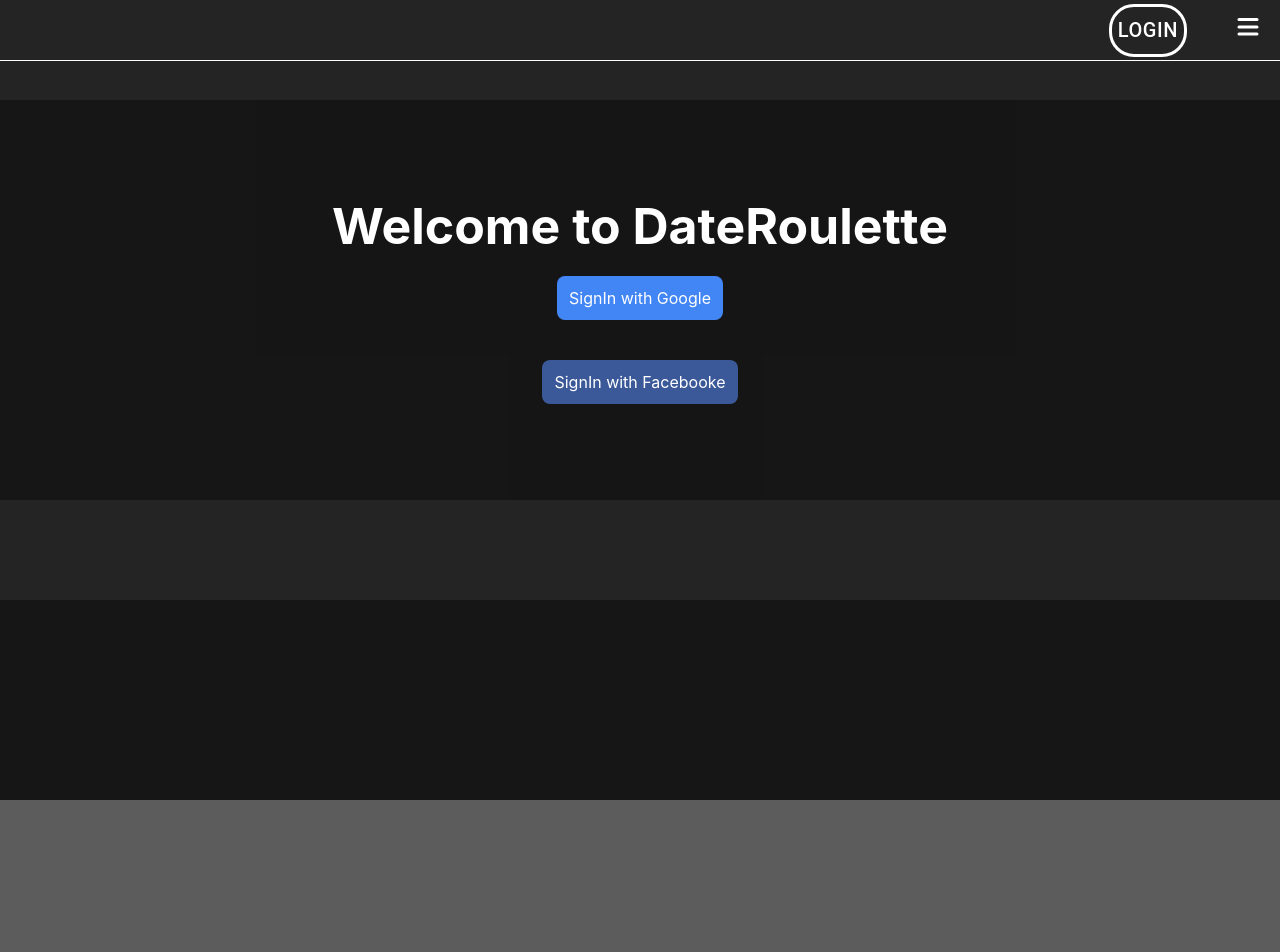
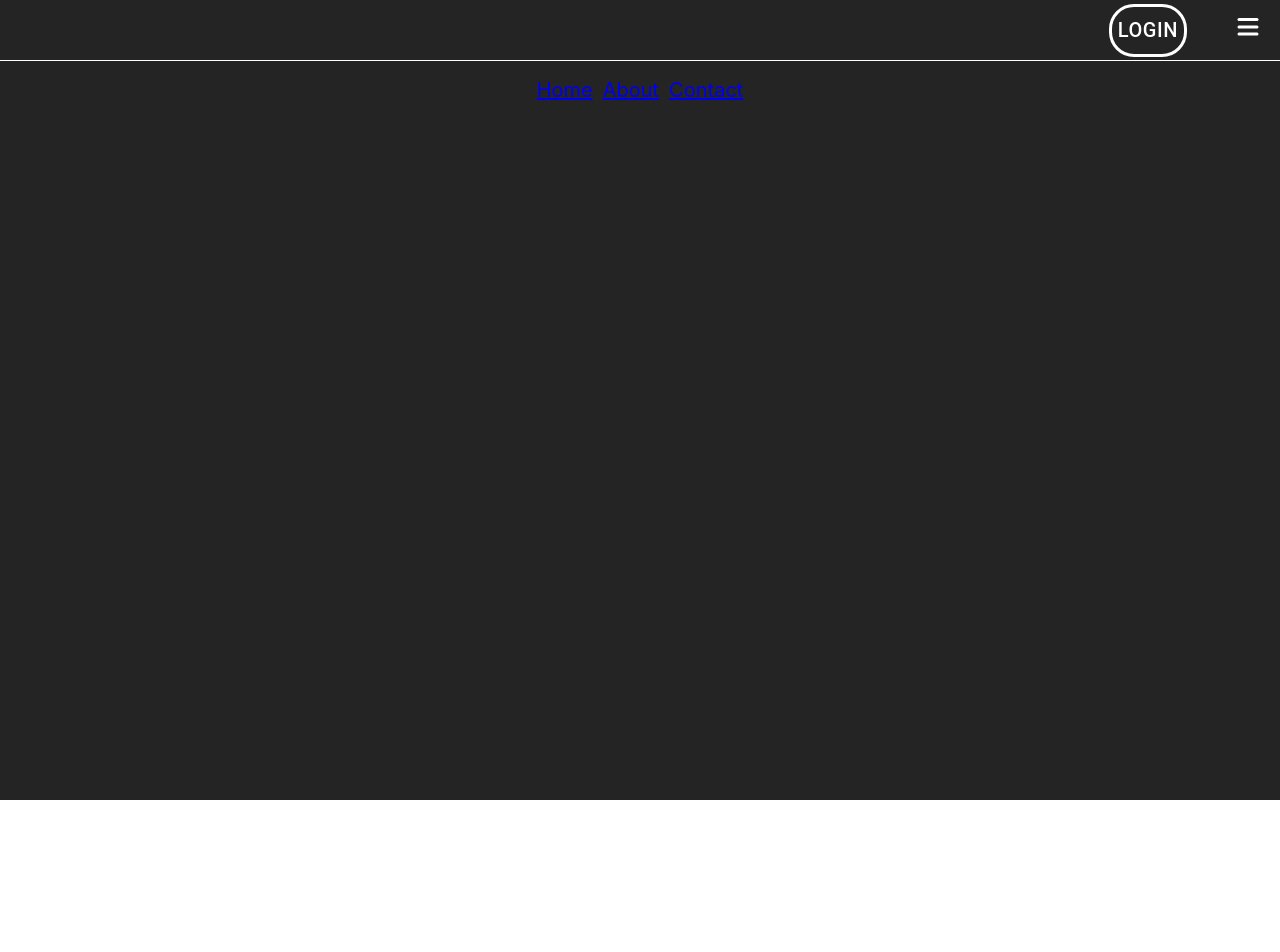
Before and after one commit to ShellyAmbar/ChatRoulatte---React-Node-JS-Socket.io, a React (Create React App) app in the folder client/: page / in a window 1280 px wide. Shown: the top 952 px of the page. After the commit the page ends 800 px from the top, so only its background shows below. Built offline with nearby package versions, Linux system fonts and the light colour scheme; no server answers.

Commit message:
last commit

```diff
--- a/client/src/Components/Pages/Registeration/Registeraion.js
+++ b/client/src/Components/Pages/Registeration/Registeraion.js
@@ -30,7 +30,7 @@ const useStyles = makeStyles((theme) => ({
     justifyContent: "center",
     justifyItems: "center",
     minWidth: "100%",
-    height: "120vh",
+    height: "100%",
 
     background: "rgba(0, 0, 0, 0.4)",
 
@@ -40,6 +40,11 @@ const useStyles = makeStyles((theme) => ({
     left: 0,
     top: 0,
   },
+  containerPage: {
+    height: "100%",
+    overflow: "hidden",
+  },
+
   padding: {
     padding: "10px",
   },
@@ -74,6 +79,10 @@ const useStyles = makeStyles((theme) => ({
     position: "fixed",
   },
   section1: {
+    color: "#fff",
+    margin: 0,
+    padding: 0,
+    perspective: "1px",
     position: "fixed",
     right: 0,
     bottom: 0,
@@ -90,42 +99,6 @@ const useStyles = makeStyles((theme) => ({
     background: "#242424",
     objectFit: "contain",
   },
-  section2: {
-    position: "absolute",
-    marginTop: "100px",
-    marginBottom: "50px",
-    right: 0,
-    top: 0,
-    left: 0,
-
-    width: "100%",
-    height: "400px",
-    display: "flex",
-
-    justifyContent: "center",
-    flexDirection: "column",
-    alignItems: "center",
-    background: "rgba(0, 0, 0, 0.4)",
-    objectFit: "contain",
-  },
-  section3: {
-    position: "absolute",
-    marginTop: "600px",
-    marginBottom: "50px",
-    right: 0,
-    top: 0,
-    left: 0,
-
-    width: "100%",
-    height: "50vh",
-    display: "flex",
-
-    justifyContent: "center",
-    flexDirection: "column",
-    alignItems: "center",
-    background: "rgba(0, 0, 0, 0.4)",
-    objectFit: "contain",
-  },
 }));
 function Registeraion() {
   const classes = useStyles();
@@ -139,9 +112,7 @@ function Registeraion() {
     });
   };
 
-  return (
-    <div className={classes.container}>
-      <div className={classes.section1}>
+  /**  <div className={classes.section1}>
         <video
           playsInline
           muted
@@ -158,7 +129,7 @@ function Registeraion() {
           className="login-button google"
           onClick={() => handleOnClickAuth(googleProvider)}
         >
-          {/* <GoogleOutlined style={{ marginRight: "10px" }} /> */}
+           <GoogleOutlined style={{ marginRight: "10px" }} />
           SignIn with Google
         </div>
         <br /> <br />
@@ -166,11 +137,34 @@ function Registeraion() {
           className="login-button facebook"
           onClick={() => handleOnClickAuth(facebookProvider)}
         >
-          {/* <FacebookOutlined style={{ marginRight: "10px" }} /> */}
+          <FacebookOutlined style={{ marginRight: "10px" }} />
           SignIn with Facebooke
         </div>
       </div>
-      <div className={classes.section3}></div>
+      <div className={classes.section3}></div> */
+
+  return (
+    <div>
+      <div className="appbar">
+        <ul>
+          <li>
+            <a href="#home">Home</a>
+          </li>
+          <li>
+            <a href="#about">About</a>
+          </li>
+          <li>
+            <a href="#contact">Contact</a>
+          </li>
+        </ul>
+      </div>
+      <div className={classes.section1} id="home">
+        <h1>Home</h1>
+      </div>
+      <div className={classes.section1} id="about">
+        ABOUT
+      </div>
+      <div className={classes.section1} id="contact"></div>
     </div>
   );
 }
--- a/client/src/Components/Pages/Registeration/Registeration.css
+++ b/client/src/Components/Pages/Registeration/Registeration.css
@@ -26,5 +26,61 @@
   background-color: #4285f4;
   color: white;
 }
+.appbar {
+  position: absolute;
+  margin-top: 0px;
+  padding-top: 60px;
+  width: 100%;
+  height: 60px;
+  display: flex;
+  flex-direction: row;
+  justify-content: center;
+  align-items: center;
+  color: azure;
+  z-index: 1;
+}
+.appbar ul {
+  display: flex;
+  flex-direction: row;
+  list-style: none;
+  color: azure;
+  font-size: 20px;
+}
+.appbar li {
+  margin: 5px;
+}
 
-/* paralax*/
+/* paralax
+.containerPage {
+  height: 100%;
+  overflow: hidden;
+}
+
+.body {
+  color: #fff;
+  margin: 0;
+  padding: 0;
+  perspective: 1px;
+  transform-style: preserve-3d;
+  height: 100%;
+  overflow-y: scroll;
+  overflow-x: hidden;
+  font-family: "Luna";
+}
+
+.header {
+  box-sizing: border-box;
+  min-height: 100vh;
+  padding: 30vh 0 5vw;
+  position: relative;
+  transform-style: inherit;
+  width: 100vw;
+}
+
+.header h1 {
+  margin-top: -100px;
+}
+.header,
+header ::before {
+  background: 50% 50% / cover;
+} */
```
